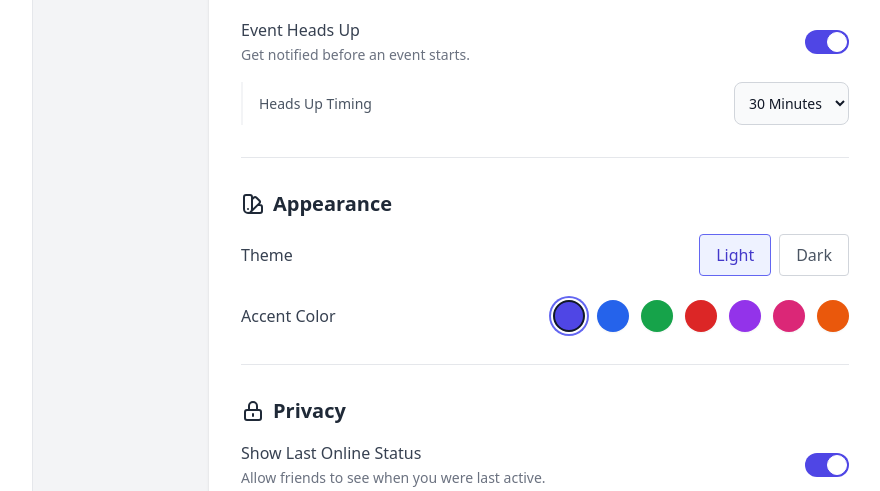
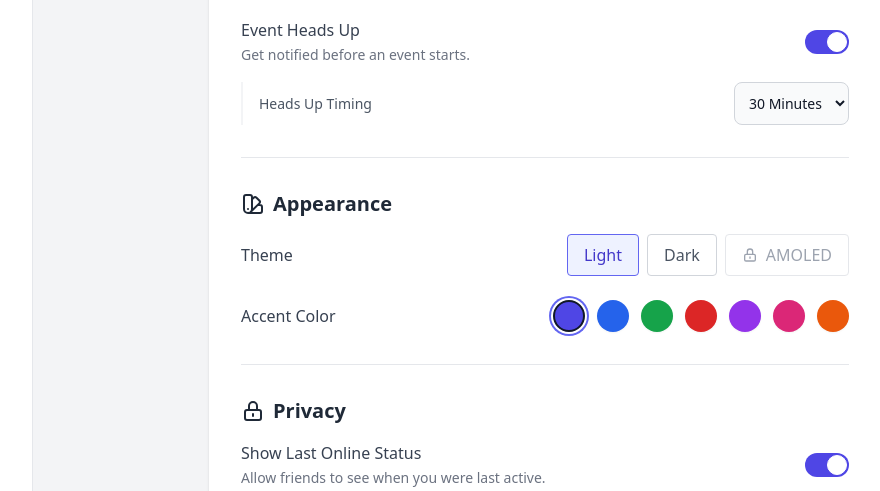
Before and after one commit to adnair2024/modo, a Flask app: page /settings in a window 1280 px wide. Shown: the part 789-1280 px from the top of the page, without its empty margins (223-1103 px from the left). Run offline with Flask 3, Linux system fonts and the light colour scheme; the visitor is signed in with stand-in values (Sample User, id 1); data comes from the database, SQL or seed files in the repository; data that the repository does not hold is empty; some libraries are stand-ins or nearby versions.

Commit message:
Added amoled mode

```diff
--- a/app.py
+++ b/app.py
@@ -1786,6 +1786,9 @@ def inject_active_sync():
         ((StudyRoom.host_id == current_user.id) | (StudyRoom.guest_id == current_user.id)),
         StudyRoom.status == 'active'
     ).first()
-    return {'active_sync_room': active_room}
+    return {
+        'active_sync_room': active_room,
+        'amoled_unlocked': current_user.total_focus_hours >= 10
+    }
 
 if __name__ == '__main__':    app.run(debug=True)
--- a/models.py
+++ b/models.py
@@ -51,6 +51,10 @@ class User(UserMixin, db.Model):
         # Use (0, datetime.min) as fallback for None values
         all_tasks.sort(key=lambda t: (t.priority or 0, t.created_at or datetime.min), reverse=True)
         return all_tasks
+
+    @property
+    def total_focus_hours(self):
+        return sum(session.minutes for session in self.focus_sessions) / 60
 
 class Friendship(db.Model):
     id = db.Column(db.Integer, primary_key=True)
--- a/templates/base.html
+++ b/templates/base.html
@@ -11,7 +11,7 @@
     <link rel="stylesheet" href="{{ url_for('static', filename='css/styles.css') }}">
     <script>
         tailwind.config = {
-            darkMode: ['class', '[data-theme="dark"]'],
+            darkMode: ['class', '[data-theme="dark"], [data-theme="amoled"]'],
             theme: {
                 extend: {
                     colors: {
@@ -30,6 +30,19 @@
         [data-theme="dark"] .border-gray-200 { border-color: #4b5563; }
         [data-theme="dark"] .bg-gray-100 { background-color: #111827; }
         [data-theme="dark"] input, [data-theme="dark"] textarea, [data-theme="dark"] select { background-color: #374151; color: white; border-color: #4b5563; }
+
+        [data-theme="amoled"] body { background-color: #000000; color: #f3f4f6; }
+        [data-theme="amoled"] .bg-white { background-color: #000000; color: #f3f4f6; border-color: #262626; }
+        [data-theme="amoled"] .text-gray-900 { color: #f3f4f6; }
+        [data-theme="amoled"] .text-gray-800 { color: #e5e7eb; }
+        [data-theme="amoled"] .text-gray-600 { color: #a3a3a3; }
+        [data-theme="amoled"] .border-gray-200 { border-color: #262626; }
+        [data-theme="amoled"] .bg-gray-100 { background-color: #000000; }
+        [data-theme="amoled"] input, [data-theme="amoled"] textarea, [data-theme="amoled"] select { background-color: #121212; color: white; border-color: #262626; }
+        [data-theme="amoled"] aside { background-color: #000000; border-color: #262626; }
+        [data-theme="amoled"] header { background-color: #000000; border-color: #262626; }
+        [data-theme="amoled"] .bg-gray-50 { background-color: #121212; }
+        [data-theme="amoled"] #global-timer-container { background-color: #000000; border-top-color: #262626; }
     </style>
 </head>
 <body class="bg-gray-100 text-gray-900 font-sans transition-colors duration-200" x-data="{ mobileSidebarOpen: false, desktopSidebarOpen: true }">
@@ -184,7 +197,17 @@
             themeToggle.addEventListener('click', () => {
                 const html = document.documentElement;
                 const currentTheme = html.getAttribute('data-theme');
-                const newTheme = currentTheme === 'light' ? 'dark' : 'light';
+                const amoledUnlocked = {{ 'true' if amoled_unlocked else 'false' }};
+
+                let newTheme;
+                if (currentTheme === 'light') {
+                    newTheme = 'dark';
+                } else if (currentTheme === 'dark') {
+                    newTheme = amoledUnlocked ? 'amoled' : 'light';
+                } else {
+                    newTheme = 'light';
+                }
+
                 html.setAttribute('data-theme', newTheme);
 
                 // Persist
--- a/templates/settings.html
+++ b/templates/settings.html
@@ -122,6 +122,14 @@
                 <div class="flex gap-2">
                     <button class="px-4 py-2 rounded border {{ 'bg-indigo-50 border-indigo-500 text-indigo-700' if current_user.theme_preference == 'light' else 'border-gray-300 text-gray-600' }} hover:bg-indigo-50 transition" onclick="setTheme('light')">Light</button>
                     <button class="px-4 py-2 rounded border {{ 'bg-indigo-900 border-indigo-500 text-white' if current_user.theme_preference == 'dark' else 'border-gray-300 text-gray-600' }} hover:bg-gray-700 hover:text-white transition" onclick="setTheme('dark')">Dark</button>
+                    {% if amoled_unlocked %}
+                    <button class="px-4 py-2 rounded border {{ 'bg-black border-indigo-500 text-white' if current_user.theme_preference == 'amoled' else 'border-gray-300 text-gray-600' }} hover:bg-black hover:text-white transition" onclick="setTheme('amoled')">AMOLED</button>
+                    {% else %}
+                    <button class="px-4 py-2 rounded border border-gray-200 text-gray-400 cursor-not-allowed flex items-center gap-2" title="Unlock with 10 focus hours (You have {{ "%.1f"|format(current_user.total_focus_hours) }}h)">
+                        <svg class="w-4 h-4" fill="none" stroke="currentColor" viewBox="0 0 24 24"><path stroke-linecap="round" stroke-linejoin="round" stroke-width="2" d="M12 15v2m-6 4h12a2 2 0 002-2v-6a2 2 0 00-2-2H6a2 2 0 00-2 2v6a2 2 0 002 2zm10-10V7a4 4 0 00-8 0v4h8z"></path></svg>
+                        AMOLED
+                    </button>
+                    {% endif %}
                 </div>
             </div>
 
@@ -207,8 +215,13 @@
 
     function setTheme(theme) {
         document.documentElement.setAttribute('data-theme', theme);
-        updateSetting('theme', theme);
-        location.reload();
+        fetch('/api/update_settings', {
+            method: 'POST',
+            headers: {'Content-Type': 'application/json'},
+            body: JSON.stringify({theme: theme})
+        }).then(() => {
+            location.reload();
+        });
     }
 </script>
 {% endblock %}
```
